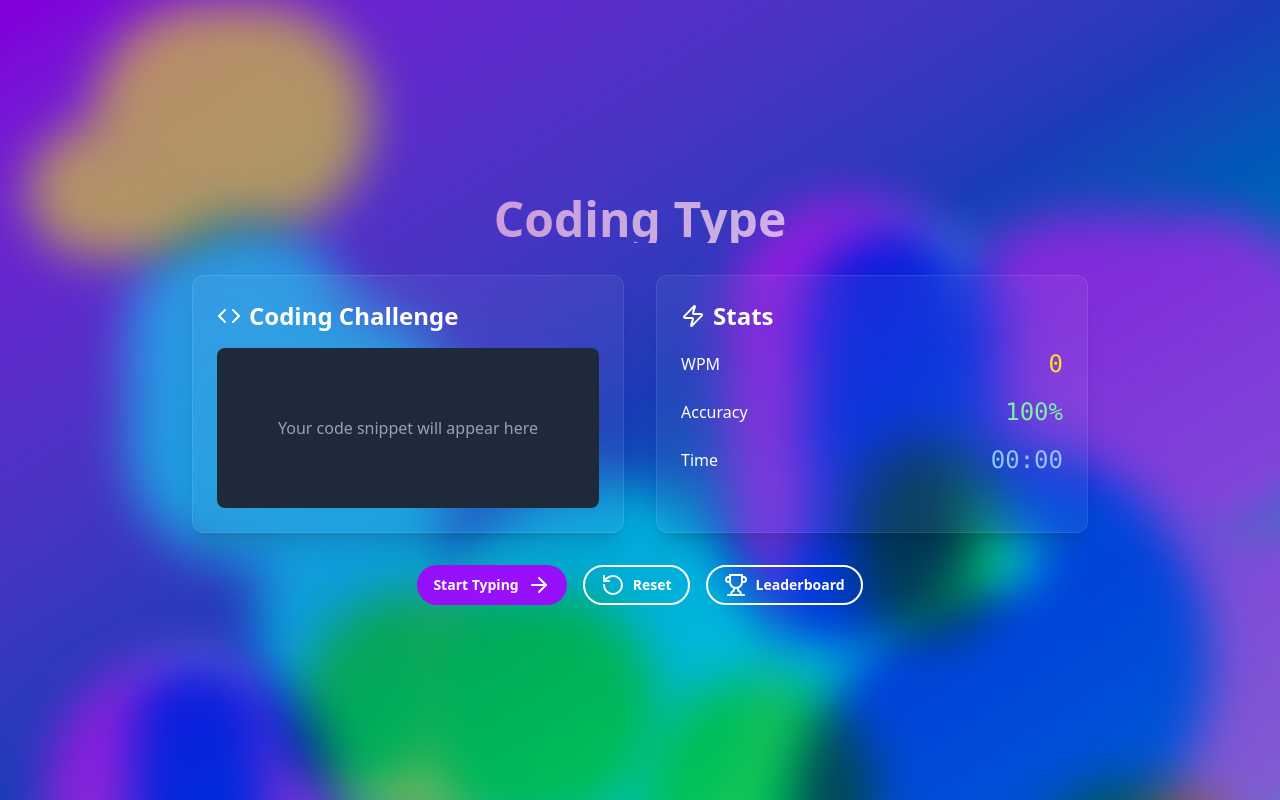
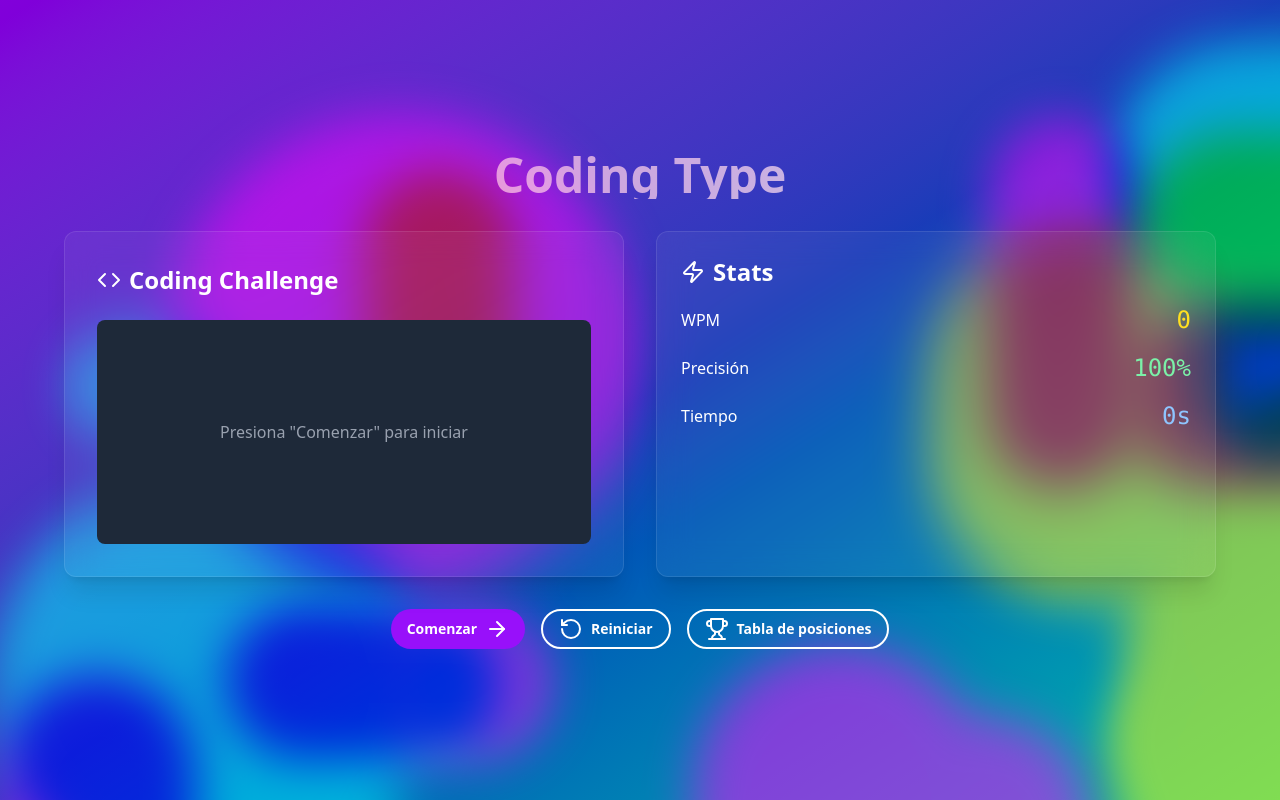
Before and after one commit to Andss-ye/CodingType, a React (Vite) app: page / in a window 1280 px wide. Built offline with nearby package versions, Linux system fonts and the light colour scheme.

Commit message:
feat: :sparkles: Added the app logic for mechanografy

```diff
--- a/src/interfaceView.tsx
+++ b/src/interfaceView.tsx
@@ -1,7 +1,71 @@
 import { Button } from "@/components/ui/button"
 import { ArrowRight, Code, Zap, Trophy, RotateCcw } from "lucide-react"
+import { useState, useEffect, useRef } from "react"
+
+const snippets = [
+  "console.log('Hello, world!');",
+  "function add(a: number, b: number): number { return a + b; }",
+  "const fetchData = async () => { const res = await fetch('/api'); return res.json(); }",
+];
 
 export default function Home() {
+  const [snippet, setSnippet] = useState("");
+  const [input, setInput] = useState("");
+  const [startTime, setStartTime] = useState<number | null>(null);
+  const [accuracy, setAccuracy] = useState(100);
+  const [speed, setSpeed] = useState(0);
+  const [isTyping, setIsTyping] = useState(false);
+  const inputRef = useRef<HTMLInputElement>(null);
+
+  useEffect(() => {
+    setSnippet(snippets[Math.floor(Math.random() * snippets.length)]);
+  }, []);
+
+  const handleStart = () => {
+    setIsTyping(true);
+    setInput("");
+    setStartTime(null);
+    setAccuracy(100);
+    setSpeed(0);
+    setTimeout(() => {
+      if (inputRef.current) {
+        inputRef.current.focus();
+      }
+    }, 0);
+  };
+
+  const handleReset = () => {
+    setIsTyping(false);
+    setInput("");
+    setStartTime(null);
+    setAccuracy(100);
+    setSpeed(0);
+    setSnippet(snippets[Math.floor(Math.random() * snippets.length)]);
+  };
+
+  const calculateStats = (typed: string) => {
+    const correctChars = typed.split("").filter((char, i) => char === snippet[i]).length;
+    setAccuracy(Math.floor((correctChars / snippet.length) * 100));
+
+    if (startTime) {
+      const elapsedTime = (Date.now() - startTime) / 1000 / 60;
+      setSpeed(Math.floor((typed.length / 5) / elapsedTime));
+    }
+  };
+
+  const handleChange = (e: React.ChangeEvent<HTMLInputElement>) => {
+    if (!startTime) {
+      setStartTime(Date.now());
+    }
+    const value = e.target.value;
+    setInput(value);
+    calculateStats(value);
+
+    if (value === snippet) {
+      setIsTyping(false);
+    }
+  };
+
   return (
     <main className="min-h-screen bg-gradient-to-br from-purple-700 via-blue-800 to-teal-500 text-white p-8 flex flex-col items-center justify-center relative overflow-hidden">
       {/* Animated background elements */}
@@ -25,19 +89,49 @@ export default function Home() {
         </div>
       </div>
 
-      <div className="max-w-4xl w-full space-y-8 z-10">
+      <div className="max-w-6xl w-full space-y-8 z-10">
         <h1 className="text-5xl font-extrabold text-center text-transparent bg-clip-text bg-gradient-to-r from-pink-300 to-white animate-pulse">
           Coding Type
         </h1>
 
-        <div className="grid grid-cols-1 md:grid-cols-2 gap-8">
-          <div className="bg-white/5 backdrop-filter backdrop-blur-lg rounded-xl p-6 shadow-xl border border-white/10 transform hover:scale-105 transition-transform duration-300">
-            <h2 className="text-2xl font-bold mb-4 flex items-center">
+        <div className="grid grid-cols-1 lg:grid-cols-2 gap-8">
+          <div className="bg-white/5 backdrop-filter backdrop-blur-lg rounded-xl p-8 shadow-xl border border-white/10 transform hover:scale-105 transition-transform duration-300">
+            <h2 className="text-2xl font-bold mb-6 flex items-center">
               <Code className="mr-2" /> Coding Challenge
             </h2>
-            <div className="h-40 bg-gray-800 rounded-lg flex items-center justify-center">
-              <p className="text-gray-400 text-center">Your code snippet will appear here</p>
+            <div className="h-56 bg-gray-800 rounded-lg flex items-center justify-center p-6">
+              {isTyping ? (
+                <div className="w-full h-full overflow-auto">
+                  <pre className="font-mono text-xl whitespace-pre-wrap">
+                    {snippet.split("").map((char, index) => (
+                      <span
+                        key={index}
+                        className={
+                          input[index] === undefined
+                            ? "text-gray-400"
+                            : input[index] === char
+                            ? "text-green-400"
+                            : "text-red-400"
+                        }
+                      >
+                        {char}
+                      </span>
+                    ))}
+                  </pre>
+                </div>
+              ) : (
+                <p className="text-gray-400 text-center">Presiona "Comenzar" para iniciar</p>
+              )}
             </div>
+            {isTyping && (
+              <input
+                ref={inputRef}
+                value={input}
+                onChange={handleChange}
+                className="w-full p-3 mt-6 bg-gray-700 border border-gray-600 text-white rounded-md focus:outline-none text-base"
+                placeholder="Escribe aquí..."
+              />
+            )}
           </div>
 
           <div className="bg-white/5 backdrop-filter backdrop-blur-lg rounded-xl p-6 shadow-xl border border-white/10 transform hover:scale-105 transition-transform duration-300">
@@ -47,35 +141,42 @@ export default function Home() {
             <div className="space-y-4">
               <div className="flex justify-between items-center">
                 <span>WPM</span>
-                <span className="text-2xl font-mono text-yellow-300">0</span>
+                <span className="text-2xl font-mono text-yellow-300">{speed}</span>
               </div>
               <div className="flex justify-between items-center">
-                <span>Accuracy</span>
-                <span className="text-2xl font-mono text-green-300">100%</span>
+                <span>Precisión</span>
+                <span className="text-2xl font-mono text-green-300">{accuracy}%</span>
               </div>
               <div className="flex justify-between items-center">
-                <span>Time</span>
-                <span className="text-2xl font-mono text-blue-300">00:00</span>
+                <span>Tiempo</span>
+                <span className="text-2xl font-mono text-blue-300">
+                  {startTime ? Math.floor((Date.now() - startTime) / 1000) : 0}s
+                </span>
               </div>
             </div>
           </div>
         </div>
 
         <div className="flex flex-wrap justify-center gap-4">
-          <Button className="bg-purple-600 hover:bg-purple-700 text-white font-bold py-2 px-4 rounded-full transition-all duration-300 transform hover:scale-110 flex items-center">
-            Start Typing <ArrowRight className="ml-2" />
+          <Button
+            onClick={handleStart}
+            disabled={isTyping}
+            className="bg-purple-600 hover:bg-purple-700 text-white font-bold py-2 px-4 rounded-full transition-all duration-300 transform hover:scale-110 flex items-center"
+          >
+            Comenzar <ArrowRight className="ml-2" />
+          </Button>
+          <Button
+            onClick={handleReset}
+            variant="outline"
+            className="bg-transparent border-2 border-white text-white font-bold py-2 px-4 rounded-full transition-all duration-300 transform hover:scale-110 hover:bg-white hover:text-purple-600 flex items-center"
+          >
+            <RotateCcw className="mr-2" /> Reiniciar
           </Button>
           <Button
             variant="outline"
             className="bg-transparent border-2 border-white text-white font-bold py-2 px-4 rounded-full transition-all duration-300 transform hover:scale-110 hover:bg-white hover:text-purple-600 flex items-center"
           >
-            <RotateCcw className="mr-2" /> Reset
-          </Button>
-          <Button
-            variant="outline"
-            className="bg-transparent border-2 border-white text-white font-bold py-2 px-4 rounded-full transition-all duration-300 transform hover:scale-110 hover:bg-white hover:text-purple-600 flex items-center"
-          >
-            <Trophy className="mr-2" /> Leaderboard
+            <Trophy className="mr-2" /> Tabla de posiciones
           </Button>
         </div>
       </div>
```
